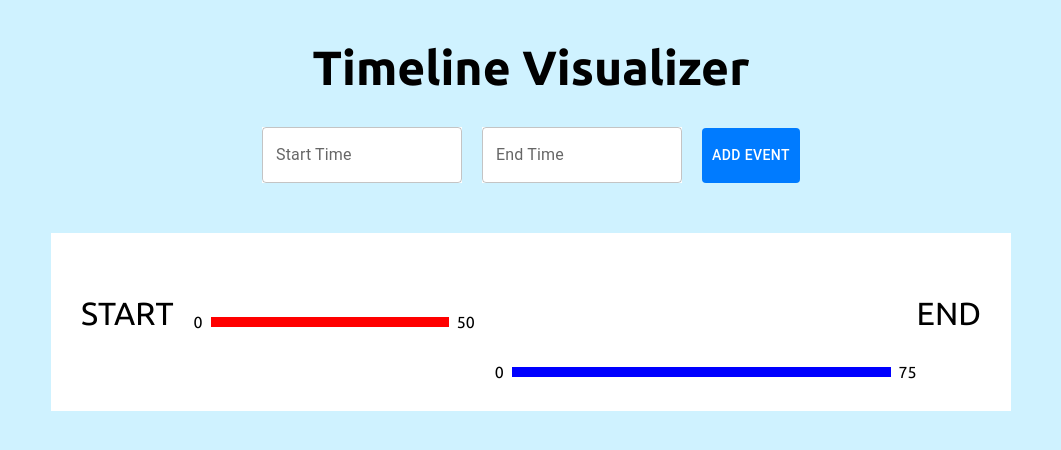
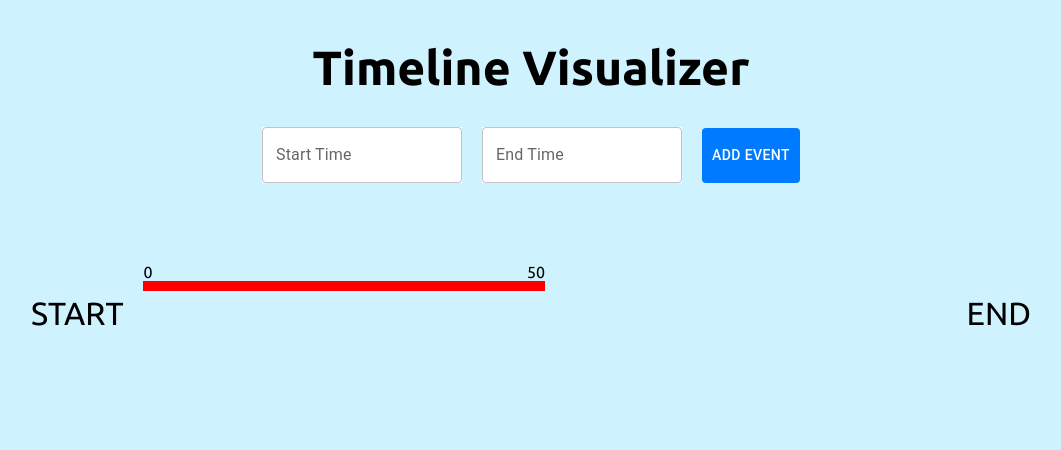
Before and after one commit to tombak98/SST-challenge, a React app: page / in a window 1280 px wide. Shown: the top 450 px of the page, without its empty margins (109-1170 px from the left). Built offline with nearby package versions, Linux system fonts and the light colour scheme.

Commit message:
almost finished CSS

```diff
--- a/less/timeline.less
+++ b/less/timeline.less
@@ -1,20 +1,21 @@
 #timeline {
     margin: 50px;
     display: flex;
-    width: 900px;
+    width: 1000px;
     height: auto;
-    background-color: white;
     padding: 30px;
     position: relative;
 
     #time-start {
         position: relative;
         left: 0;
+        margin-right: 20px;
     }
 
     #time-end {
         position: relative;
         right: 0;
+        margin-left: 20px;
     }
 
     p {
@@ -23,24 +24,26 @@
 
     .timeline-item {
         display: flex;
+        flex-direction: column;
         align-items: center;
-        position: relative;
-        margin-left: 20px;
-        margin-right: auto;
+        position: absolute;
 
-        .item-start {
-            margin-right: auto;
-        }
+        div {
+            display:flex;
+            justify-content: space-between;
+            width: 100%;
+            .item-start {
+                margin-right: auto;
+            }
 
-        .item-end {
-            margin-left: auto;
+            .item-end {
+                margin-left: auto;
+            }
         }
 
         .bar {
             height: 10px;
             width: 100%;
-            margin-left: 8px;
-            margin-right: 8px;
         }
     }
 }
@@ -52,3 +55,19 @@
 .blue {
     background-color: blue;
 }
+
+.yellow {
+    background-color: yellow;
+}
+
+.green {
+    background-color: green;
+}
+
+#timeline-main {
+    display: flex;
+    flex-direction: column;
+    width: 100%;
+    position: relative;
+    height: 500px;
+}
--- a/public/index.css
+++ b/public/index.css
@@ -30,41 +30,44 @@
 #timeline {
   margin: 50px;
   display: flex;
-  width: 900px;
+  width: 1000px;
   height: auto;
-  background-color: white;
   padding: 30px;
   position: relative;
 }
 #timeline #time-start {
   position: relative;
   left: 0;
+  margin-right: 20px;
 }
 #timeline #time-end {
   position: relative;
   right: 0;
+  margin-left: 20px;
 }
 #timeline p {
   font-size: 2rem;
 }
 #timeline .timeline-item {
   display: flex;
+  flex-direction: column;
   align-items: center;
-  position: relative;
-  margin-left: 20px;
+  position: absolute;
+}
+#timeline .timeline-item div {
+  display: flex;
+  justify-content: space-between;
+  width: 100%;
+}
+#timeline .timeline-item div .item-start {
   margin-right: auto;
 }
-#timeline .timeline-item .item-start {
-  margin-right: auto;
-}
-#timeline .timeline-item .item-end {
+#timeline .timeline-item div .item-end {
   margin-left: auto;
 }
 #timeline .timeline-item .bar {
   height: 10px;
   width: 100%;
-  margin-left: 8px;
-  margin-right: 8px;
 }
 .red {
   background-color: red;
@@ -72,6 +75,19 @@
 .blue {
   background-color: blue;
 }
+.yellow {
+  background-color: yellow;
+}
+.green {
+  background-color: green;
+}
+#timeline-main {
+  display: flex;
+  flex-direction: column;
+  width: 100%;
+  position: relative;
+  height: 500px;
+}
 * {
   font-family: 'Ubuntu', sans-serif;
 }
--- a/src/components/TimelineItems.js
+++ b/src/components/TimelineItems.js
@@ -3,16 +3,15 @@ import React from "react";
 const TimelineItems = () => {
     return (
         <>
-            <div className='timeline-item' style={{width: '50%'}}>
-                <span className="item-start">0</span>
+        <div id="timeline-main">
+            <div className='timeline-item' style={{width: '50%', marginTop: '0'}}>
+                <div>
+                    <span className="item-start">0</span>
+                    <span className="item-end">50</span>
+                </div>
                 <div className="bar red"></div>
-                <span className="item-end">50</span>
             </div>
-            <div className='timeline-item' style={{width: '75%', marginTop: '100px'}}>
-                <span className="item-start">0</span>
-                <div className="bar blue"></div>
-                <span className="item-end">75</span>
-            </div>
+        </div>
         </>
     )
 }
```
Also changed, not shown: public/bundle.js, 1 other file (tests, documents, lock files or other folders).
